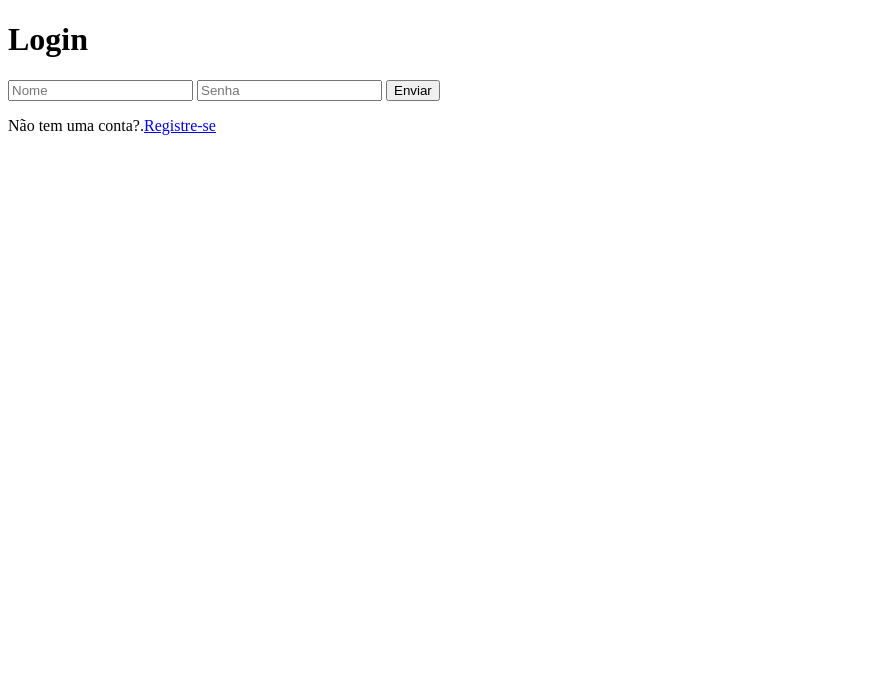
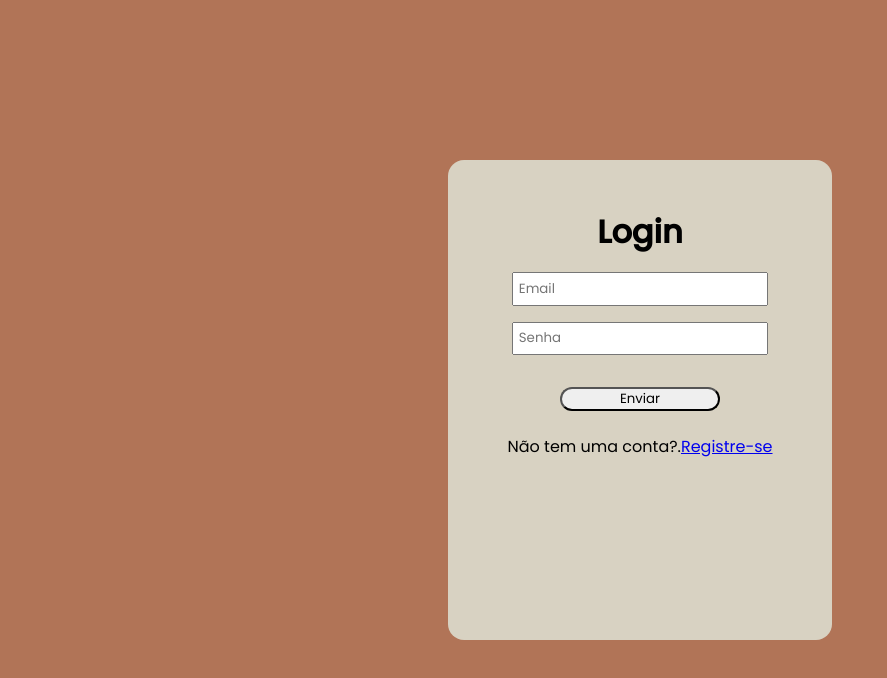
Before and after one commit to Deniks71/myFavContentsFront, a plain HTML site: page index.html in a window 1280 px wide. Shown: the whole page, without its empty margins (0-887 px from the left). Drawn offline with Linux system fonts and the light colour scheme.

Commit message:
tela de login finalizada

```diff
--- a/index.html
+++ b/index.html
@@ -8,11 +8,11 @@
 </head>
 <body>
     <div class="loginContainer">
-        <h1>Login</h1>
-        <input type="text" placeholder="Nome">
-        <input type="password" placeholder="Senha">
-        <button>Enviar</button>
-        <p>Não tem uma conta?.<a href="#">Registre-se</a></p>
+        <h1 id="loginTitle">Login</h1>
+        <input type="email" placeholder="Email" class="inputs_login" id="inputNome">
+        <input type="password" placeholder="Senha" class="inputs_login" id="inputPassword">
+        <button class="submitButton">Enviar</button>
+        <p id="registroParagrafo">Não tem uma conta?.<a href="#">Registre-se</a></p>
     </div>
 
     <script src="app.js"></script>
--- a/style.css
+++ b/style.css
@@ -0,0 +1,51 @@
+@import url('https://fonts.googleapis.com/css2?family=Poppins:wght@400;500&display=swap');
+
+*{
+    margin: 0;
+    padding: 0;
+    box-sizing: border-box;
+    font-family: 'Poppins', sans-serif;
+}
+
+body {
+    background-color: #B17457;
+    height: 100vh;
+    display: flex;
+    align-items: center;
+    justify-content: center;
+}
+
+.loginContainer{
+    background-color: #D8D2C2;
+    height: 60%;
+    width: 30%;
+    display: flex;
+    flex-direction: column;
+    gap: 1rem;
+    padding: 2rem;
+    border-radius: 1rem;
+    align-items: center;
+}
+
+#loginTitle{
+    text-align: center;
+    margin-top: 1rem;
+}
+
+.inputs_login{
+    padding: 0.3rem;
+    width: 80%;
+}
+
+.submitButton{
+    align-items: center;
+    justify-content: center;
+    text-align: center;
+    width: 10rem;
+    margin-top: 1rem;
+    border-radius: 1rem;
+}
+
+#registroParagrafo{
+    margin-top: 0.4rem;
+}
```
